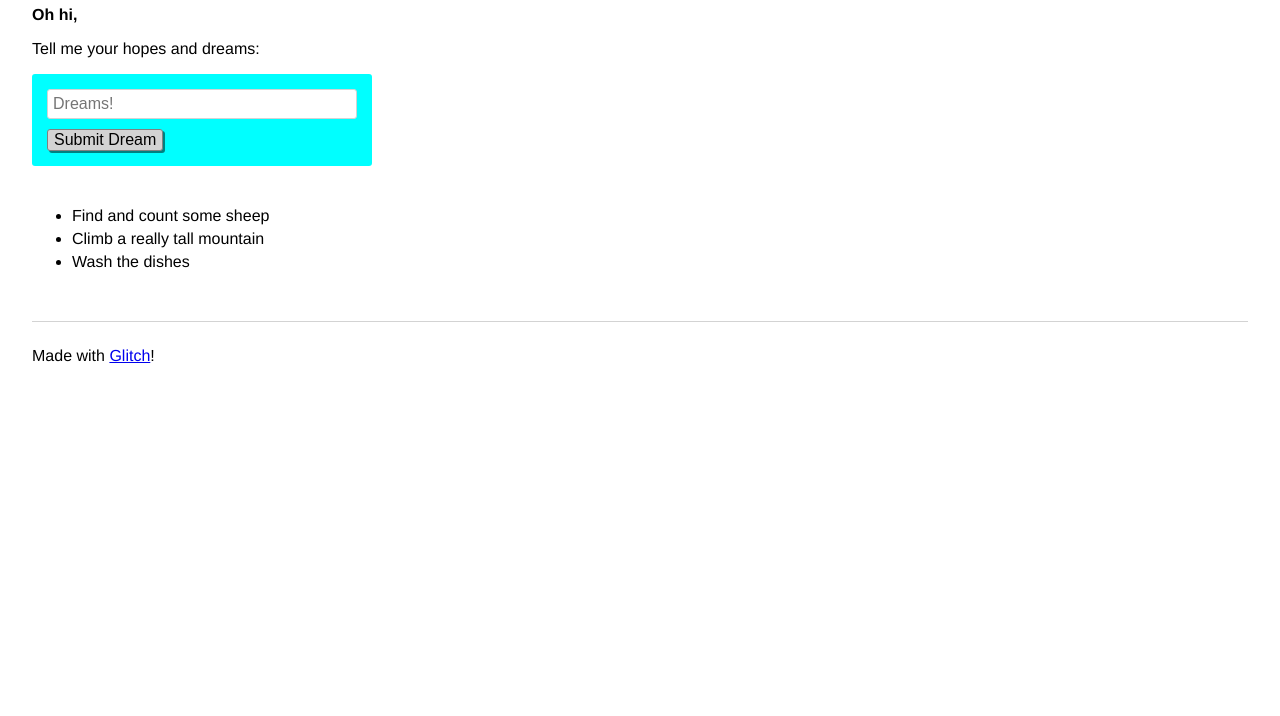
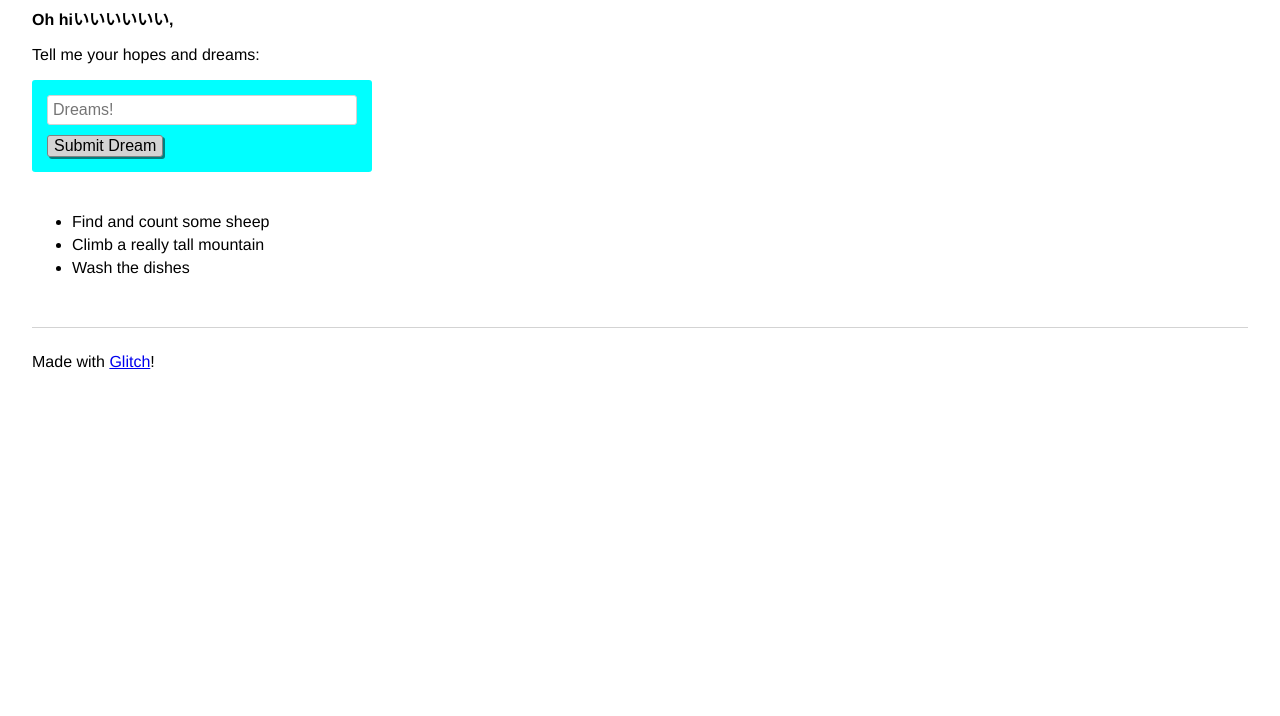
Before and after one commit to airiiio/ringo, a website: page views/index.html in a window 1280 px wide. Shown: the part 84-800 px from the top of the page. Drawn offline with Linux system fonts and the light colour scheme.

Commit message:
✌️🔨 Updated with Glitch

```diff
--- a/views/index.html
+++ b/views/index.html
@@ -36,7 +36,7 @@
     </header>
 
     <main>
-      <p class="bold">Oh hi,</p>
+      <p class="bold">Oh hiいいいいいい,</p>
 
       <p>Tell me your hopes and dreams:</p>
 
```
